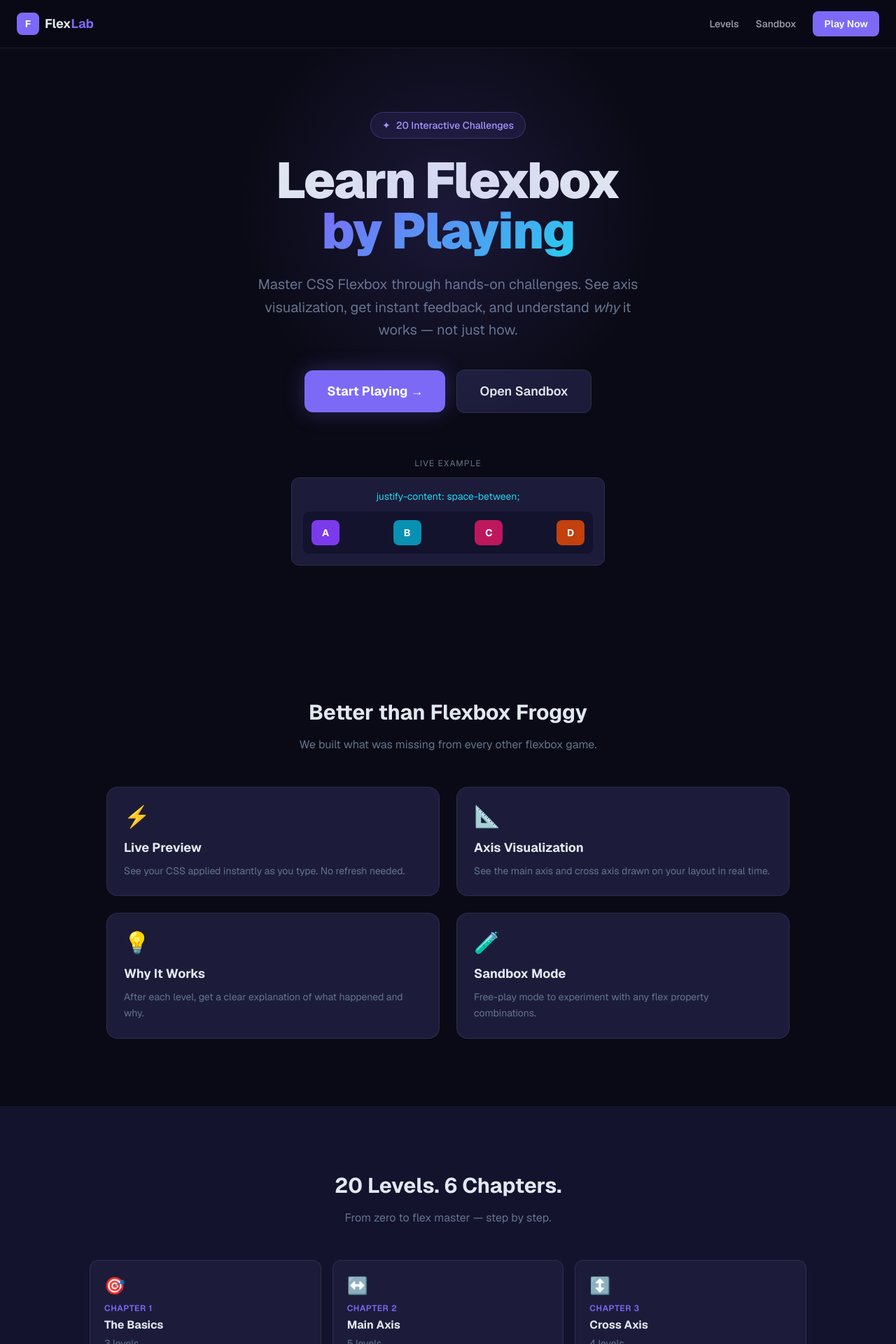
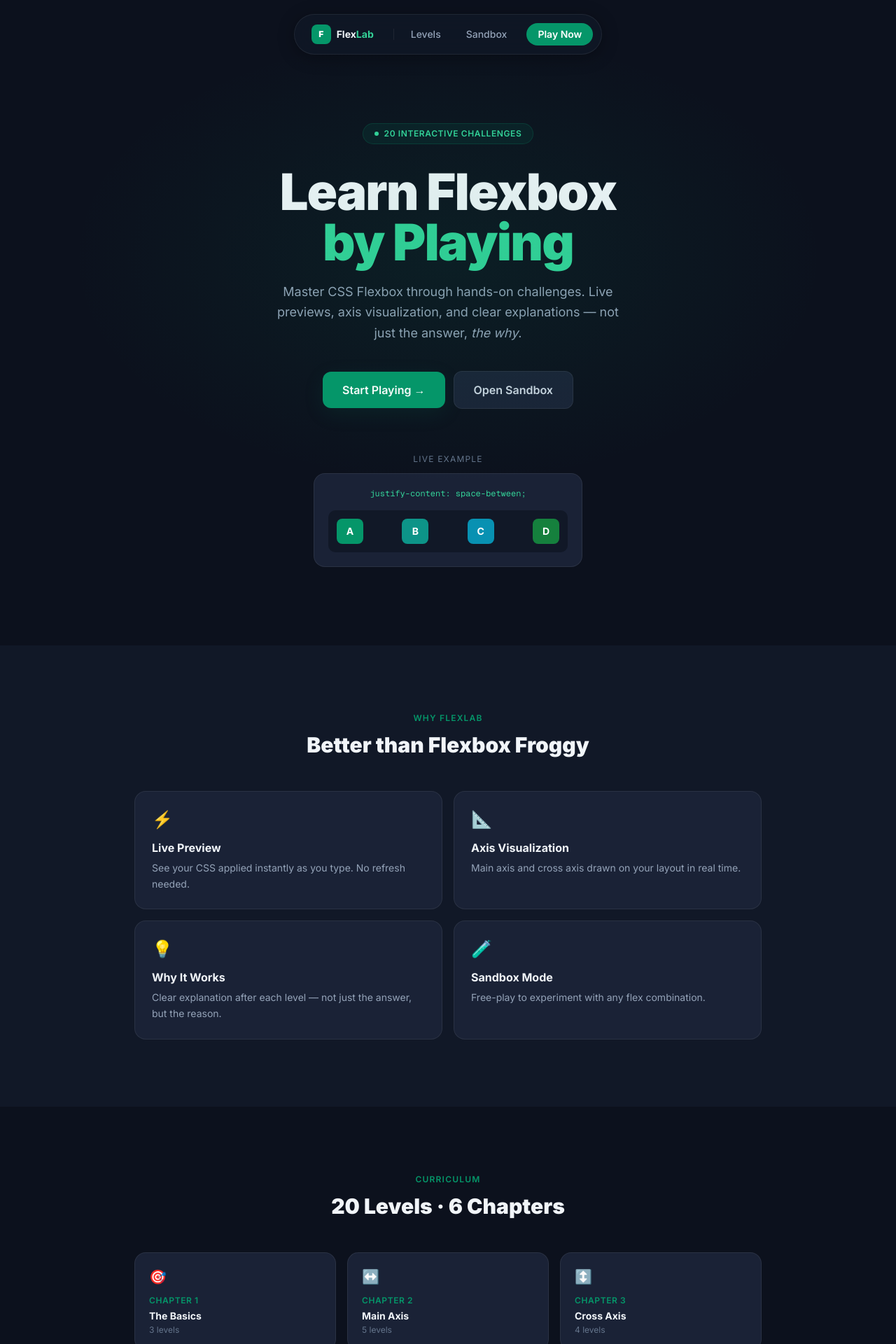
Before and after one commit to VaheM27/csslab, a Next.js app: page / in a window 1280 px wide. Shown: the top 1920 px of the page at 70% size. Built offline with nearby package versions, Linux system fonts and the light colour scheme.

Commit message:
redesign: calm emerald palette, pill glassmorphism navbar

```diff
--- a/app/components/Navbar.tsx
+++ b/app/components/Navbar.tsx
@@ -2,45 +2,57 @@ import Link from "next/link";
 
 export default function Navbar() {
   return (
-    <nav
-      className="fixed top-0 left-0 right-0 z-50 flex items-center justify-between px-6 py-4"
+    <nav className="fixed top-0 left-0 right-0 z-50 flex justify-center px-6 pt-5">
+      <div
+        className="flex items-center gap-1 px-3 py-2 rounded-full"
         style={{
-        background: "rgba(10,10,22,0.85)",
-        backdropFilter: "blur(12px)",
-        borderBottom: "1px solid var(--border)",
+          background: "rgba(17, 24, 39, 0.75)",
+          backdropFilter: "blur(20px)",
+          WebkitBackdropFilter: "blur(20px)",
+          border: "1px solid var(--border)",
+          boxShadow: "0 4px 24px rgba(0,0,0,0.3)",
         }}
       >
-      <Link href="/" className="flex items-center gap-2 group">
+        {/* Logo */}
+        <Link href="/" className="flex items-center gap-2 px-3 py-1.5 mr-2 group">
           <div
-          className="w-8 h-8 rounded-lg flex items-center justify-center font-bold text-sm"
-          style={{ background: "var(--purple)", color: "#fff" }}
+            className="w-7 h-7 rounded-lg flex items-center justify-center font-black text-xs"
+            style={{ background: "var(--accent)", color: "#fff" }}
           >
             F
           </div>
-        <span className="font-bold text-lg" style={{ color: "var(--text)" }}>
-          Flex<span style={{ color: "var(--purple)" }}>Lab</span>
+          <span className="font-bold text-sm" style={{ color: "var(--text)" }}>
+            Flex<span style={{ color: "var(--accent-light)" }}>Lab</span>
           </span>
         </Link>
 
-      <div className="flex items-center gap-6">
+        <div
+          className="w-px h-4 mx-1"
+          style={{ background: "var(--border)" }}
+        />
+
         <Link
           href="/play"
-          className="text-sm font-medium transition-colors hover:opacity-100 opacity-70"
-          style={{ color: "var(--text)" }}
+          className="px-4 py-1.5 rounded-full text-sm font-medium transition-all hover:text-white"
+          style={{ color: "var(--muted-lt)" }}
         >
           Levels
         </Link>
         <Link
           href="/sandbox"
-          className="text-sm font-medium transition-colors hover:opacity-100 opacity-70"
-          style={{ color: "var(--text)" }}
+          className="px-4 py-1.5 rounded-full text-sm font-medium transition-all hover:text-white"
+          style={{ color: "var(--muted-lt)" }}
         >
           Sandbox
         </Link>
+
         <Link
           href="/play/1"
-          className="text-sm font-semibold px-4 py-2 rounded-lg transition-all hover:opacity-90"
-          style={{ background: "var(--purple)", color: "#fff" }}
+          className="ml-2 px-4 py-1.5 rounded-full text-sm font-semibold transition-all hover:opacity-90"
+          style={{
+            background: "var(--accent)",
+            color: "#fff",
+          }}
         >
           Play Now
         </Link>
--- a/app/data/levels.ts
+++ b/app/data/levels.ts
@@ -26,13 +26,13 @@ export interface Level {
 }
 
 const COLORS = [
-  "#7c3aed",
+  "#059669",
+  "#0d9488",
   "#0891b2",
-  "#be185d",
-  "#c2410c",
   "#15803d",
-  "#b45309",
-  "#1d4ed8",
+  "#0369a1",
+  "#047857",
+  "#0e7490",
 ];
 
 function makeItems(count: number, options?: { heights?: number[] }): FlexItem[] {
--- a/app/globals.css
+++ b/app/globals.css
@@ -1,86 +1,98 @@
+@import url("https://fonts.googleapis.com/css2?family=Inter:wght@300;400;500;600;700;800;900&display=swap");
 @import "tailwindcss";
 
 :root {
-  --bg: #0a0a16;
-  --surface: #13132e;
-  --card: #1c1c3a;
-  --border: rgba(255, 255, 255, 0.08);
-  --purple: #7c6af7;
-  --purple-light: #a799ff;
-  --cyan: #22d3ee;
-  --green: #4ade80;
-  --red: #f87171;
-  --text: #e2e8f0;
-  --muted: #64748b;
+  /* Backgrounds */
+  --bg:        #0c111d;
+  --surface:   #111827;
+  --card:      #1a2236;
+  --card-hover:#1e2844;
+
+  /* Emerald accent (from portfolio) */
+  --accent:        #059669;
+  --accent-rgb:    5, 150, 105;
+  --accent-alt:    #0d9488;
+  --accent-light:  #34d399;
+  --accent-dim:    rgba(5, 150, 105, 0.15);
+
+  /* Cross-axis indicator — calm teal/blue */
+  --axis-cross: #38bdf8;
+
+  /* Text */
+  --text:      #f1f5f9;
+  --text-sec:  #cbd5e1;
+  --muted:     #64748b;
+  --muted-lt:  #94a3b8;
+
+  /* Borders */
+  --border:        rgba(255, 255, 255, 0.07);
+  --border-accent: rgba(5, 150, 105, 0.22);
+  --border-strong: rgba(5, 150, 105, 0.4);
+
+  /* Shadows */
+  --shadow-sm: 0 2px 8px  rgba(5, 150, 105, 0.06);
+  --shadow-md: 0 8px 30px rgba(5, 150, 105, 0.10);
+  --shadow-lg: 0 20px 60px rgba(5, 150, 105, 0.14);
+
+  /* Success / error */
+  --success: #4ade80;
+  --error:   #f87171;
+
+  /* Fonts */
+  --font-sans: "Inter", system-ui, sans-serif;
+  --font-mono: var(--font-geist-mono);
 }
 
 @theme inline {
-  --color-bg: var(--bg);
-  --color-surface: var(--surface);
-  --color-card: var(--card);
-  --color-purple: var(--purple);
-  --color-purple-light: var(--purple-light);
-  --color-cyan: var(--cyan);
-  --color-success: var(--green);
-  --color-error: var(--red);
-  --color-text: var(--text);
-  --color-muted: var(--muted);
-  --font-sans: var(--font-geist-sans);
-  --font-mono: var(--font-geist-mono);
+  --font-sans: var(--font-sans);
+  --font-mono: var(--font-mono);
 }
 
-* {
-  box-sizing: border-box;
-}
+*, *::before, *::after { box-sizing: border-box; }
 
-html,
-body {
+html, body {
   background: var(--bg);
   color: var(--text);
+  font-family: var(--font-sans);
+  -webkit-font-smoothing: antialiased;
 }
 
 ::selection {
-  background: rgba(124, 106, 247, 0.4);
+  background: rgba(5, 150, 105, 0.35);
 }
 
-::-webkit-scrollbar {
-  width: 6px;
-  height: 6px;
-}
-::-webkit-scrollbar-track {
-  background: var(--surface);
-}
+::-webkit-scrollbar { width: 5px; height: 5px; }
+::-webkit-scrollbar-track { background: var(--surface); }
 ::-webkit-scrollbar-thumb {
-  background: rgba(124, 106, 247, 0.5);
+  background: rgba(5, 150, 105, 0.4);
   border-radius: 3px;
 }
-::-webkit-scrollbar-thumb:hover {
-  background: var(--purple);
+::-webkit-scrollbar-thumb:hover { background: var(--accent); }
+
+/* Utilities */
+.glow-accent {
+  box-shadow: var(--shadow-md);
+}
+
+.glass {
+  background: rgba(17, 24, 39, 0.8);
+  backdrop-filter: blur(16px);
+  -webkit-backdrop-filter: blur(16px);
+}
+
+@keyframes slide-up {
+  from { opacity: 0; transform: translateY(14px); }
+  to   { opacity: 1; transform: translateY(0); }
 }
 
 @keyframes float {
   0%, 100% { transform: translateY(0); }
-  50% { transform: translateY(-8px); }
+  50%       { transform: translateY(-6px); }
 }
 
 @keyframes pulse-border {
-  0%, 100% { border-color: rgba(124, 106, 247, 0.4); }
-  50% { border-color: rgba(124, 106, 247, 0.9); }
+  0%, 100% { border-color: var(--border-accent); }
+  50%       { border-color: var(--border-strong); }
 }
 
-@keyframes slide-up {
-  from { opacity: 0; transform: translateY(16px); }
-  to { opacity: 1; transform: translateY(0); }
-}
-
-.animate-slide-up {
-  animation: slide-up 0.4s ease both;
-}
-
-.glow {
-  box-shadow: 0 0 30px rgba(124, 106, 247, 0.3);
-}
-
-.glow-green {
-  box-shadow: 0 0 30px rgba(74, 222, 128, 0.3);
-}
+.animate-slide-up { animation: slide-up 0.4s ease both; }
--- a/app/page.tsx
+++ b/app/page.tsx
@@ -5,36 +5,32 @@ const features = [
   {
     icon: "⚡",
     title: "Live Preview",
-    description:
-      "See your CSS applied instantly as you type. No refresh needed.",
+    description: "See your CSS applied instantly as you type. No refresh needed.",
   },
   {
     icon: "📐",
     title: "Axis Visualization",
-    description:
-      "See the main axis and cross axis drawn on your layout in real time.",
+    description: "Main axis and cross axis drawn on your layout in real time.",
   },
   {
     icon: "💡",
     title: "Why It Works",
-    description:
-      "After each level, get a clear explanation of what happened and why.",
+    description: "Clear explanation after each level — not just the answer, but the reason.",
   },
   {
     icon: "🧪",
     title: "Sandbox Mode",
-    description:
-      "Free-play mode to experiment with any flex property combinations.",
+    description: "Free-play to experiment with any flex combination.",
   },
 ];
 
 const chapters = [
-  { index: 1, name: "The Basics", levels: 3, emoji: "🎯" },
-  { index: 2, name: "Main Axis", levels: 5, emoji: "↔️" },
-  { index: 3, name: "Cross Axis", levels: 4, emoji: "↕️" },
-  { index: 4, name: "Wrap & Gap", levels: 2, emoji: "🔀" },
-  { index: 5, name: "Item Properties", levels: 4, emoji: "🧩" },
-  { index: 6, name: "Real World", levels: 2, emoji: "🌍" },
+  { index: 1, name: "The Basics",       levels: 3,  emoji: "🎯" },
+  { index: 2, name: "Main Axis",        levels: 5,  emoji: "↔️" },
+  { index: 3, name: "Cross Axis",       levels: 4,  emoji: "↕️" },
+  { index: 4, name: "Wrap & Gap",       levels: 2,  emoji: "🔀" },
+  { index: 5, name: "Item Properties",  levels: 4,  emoji: "🧩" },
+  { index: 6, name: "Real World",       levels: 2,  emoji: "🌍" },
 ];
 
 export default function Home() {
@@ -42,71 +38,70 @@ export default function Home() {
     <>
       <Navbar />
       <main className="flex flex-col">
-        {/* Hero */}
+
+        {/* ── Hero ── */}
         <section
-          className="flex flex-col items-center justify-center text-center px-6 pt-40 pb-24 relative overflow-hidden"
+          className="relative flex flex-col items-center justify-center text-center px-6 pt-44 pb-28 overflow-hidden"
           style={{ minHeight: "100vh" }}
         >
-          {/* Background glow */}
+          {/* Subtle radial glow */}
           <div
-            className="absolute top-1/3 left-1/2 -translate-x-1/2 -translate-y-1/2 w-[600px] h-[600px] rounded-full pointer-events-none"
+            className="absolute inset-0 pointer-events-none"
             style={{
               background:
-                "radial-gradient(circle, rgba(124,106,247,0.15) 0%, transparent 70%)",
+                "radial-gradient(ellipse 60% 50% at 50% 40%, rgba(5,150,105,0.1) 0%, transparent 70%)",
             }}
           />
 
+          {/* Badge */}
           <div
-            className="inline-flex items-center gap-2 px-4 py-2 rounded-full text-sm font-medium mb-6"
+            className="inline-flex items-center gap-2 px-4 py-1.5 rounded-full text-xs font-semibold uppercase tracking-wider mb-8"
             style={{
-              background: "rgba(124,106,247,0.1)",
-              border: "1px solid rgba(124,106,247,0.3)",
-              color: "var(--purple-light)",
+              background: "rgba(5,150,105,0.1)",
+              border: "1px solid var(--border-accent)",
+              color: "var(--accent-light)",
             }}
           >
-            <span>✦</span> 20 Interactive Challenges
+            <span
+              className="w-1.5 h-1.5 rounded-full"
+              style={{ background: "var(--accent-light)" }}
+            />
+            20 Interactive Challenges
           </div>
 
+          {/* Headline */}
           <h1
-            className="text-5xl md:text-7xl font-black tracking-tight mb-6 leading-none"
+            className="text-5xl md:text-7xl font-black tracking-tight leading-none mb-5"
             style={{ color: "var(--text)" }}
           >
             Learn Flexbox
             <br />
-            <span
-              style={{
-                background: "linear-gradient(135deg, var(--purple), var(--cyan))",
-                WebkitBackgroundClip: "text",
-                WebkitTextFillColor: "transparent",
-              }}
-            >
-              by Playing
-            </span>
+            <span style={{ color: "var(--accent-light)" }}>by Playing</span>
           </h1>
 
           <p
-            className="text-lg md:text-xl max-w-xl mb-10 leading-relaxed"
-            style={{ color: "var(--muted)" }}
+            className="text-lg max-w-lg mb-10 leading-relaxed"
+            style={{ color: "var(--muted-lt)" }}
           >
-            Master CSS Flexbox through hands-on challenges. See axis
-            visualization, get instant feedback, and understand{" "}
-            <em>why</em> it works — not just how.
+            Master CSS Flexbox through hands-on challenges. Live previews, axis
+            visualization, and clear explanations — not just the answer,{" "}
+            <em>the why</em>.
           </p>
 
-          <div className="flex flex-col sm:flex-row gap-4 items-center">
+          <div className="flex flex-col sm:flex-row gap-3 items-center">
             <Link
               href="/play/1"
-              className="px-8 py-4 rounded-xl font-bold text-lg transition-all hover:scale-105 glow"
-              style={{ background: "var(--purple)", color: "#fff" }}
+              className="px-7 py-3.5 rounded-xl font-semibold text-base transition-all hover:opacity-90 glow-accent"
+              style={{ background: "var(--accent)", color: "#fff" }}
             >
               Start Playing →
             </Link>
             <Link
               href="/sandbox"
-              className="px-8 py-4 rounded-xl font-semibold text-lg transition-all hover:opacity-80"
+              className="px-7 py-3.5 rounded-xl font-semibold text-base transition-all hover:bg-opacity-60"
               style={{
                 background: "var(--card)",
-                color: "var(--text)",
+                color: "var(--text-sec)",
                 border: "1px solid var(--border)",
               }}
             >
@@ -114,21 +109,24 @@ export default function Home() {
             </Link>
           </div>
 
-          {/* Mini flex demo */}
-          <div className="mt-16 w-full max-w-md">
-            <p className="text-xs mb-3 uppercase tracking-widest" style={{ color: "var(--muted)" }}>
+          {/* Live demo card */}
+          <div className="mt-16 w-full max-w-sm">
+            <p
+              className="text-xs mb-3 uppercase tracking-widest"
+              style={{ color: "var(--muted)" }}
+            >
               Live example
             </p>
             <div
-              className="rounded-xl p-4"
+              className="rounded-2xl p-5"
               style={{
                 background: "var(--card)",
                 border: "1px solid var(--border)",
               }}
             >
               <code
-                className="text-sm block mb-3"
-                style={{ color: "var(--cyan)", fontFamily: "var(--font-mono)" }}
+                className="text-xs block mb-4"
+                style={{ color: "var(--accent-light)", fontFamily: "var(--font-mono)" }}
               >
                 justify-content: space-between;
               </code>
@@ -137,23 +135,23 @@ export default function Home() {
                   display: "flex",
                   justifyContent: "space-between",
                   background: "var(--surface)",
-                  borderRadius: "8px",
+                  borderRadius: "10px",
                   padding: "12px",
                   height: "60px",
                 }}
               >
-                {["A", "B", "C", "D"].map((label, i) => (
+                {["A", "B", "C", "D"].map((l, i) => (
                   <div
                     key={i}
                     className="rounded-lg flex items-center justify-center font-bold text-sm"
                     style={{
-                      width: 40,
+                      width: 38,
                       height: 36,
-                      background: ["#7c3aed", "#0891b2", "#be185d", "#c2410c"][i],
+                      background: ["#059669", "#0d9488", "#0891b2", "#15803d"][i],
                       color: "#fff",
                     }}
                   >
-                    {label}
+                    {l}
                   </div>
                 ))}
               </div>
@@ -161,81 +159,83 @@ export default function Home() {
           </div>
         </section>
 
-        {/* Features */}
-        <section className="px-6 py-24 max-w-5xl mx-auto w-full">
+        {/* ── Features ── */}
+        <section
+          className="px-6 py-24"
+          style={{ background: "var(--surface)" }}
+        >
+          <div className="max-w-4xl mx-auto">
+            <p
+              className="text-xs font-semibold uppercase tracking-widest text-center mb-3"
+              style={{ color: "var(--accent)" }}
+            >
+              Why FlexLab
+            </p>
             <h2
-            className="text-3xl font-bold text-center mb-4"
+              className="text-3xl font-black text-center mb-12"
               style={{ color: "var(--text)" }}
             >
               Better than Flexbox Froggy
             </h2>
-          <p className="text-center mb-12" style={{ color: "var(--muted)" }}>
-            We built what was missing from every other flexbox game.
-          </p>
-          <div className="grid grid-cols-1 sm:grid-cols-2 gap-6">
+            <div className="grid grid-cols-1 sm:grid-cols-2 gap-4">
               {features.map((f) => (
                 <div
                   key={f.title}
-                className="rounded-2xl p-6"
+                  className="rounded-2xl p-6 transition-all"
                   style={{
                     background: "var(--card)",
                     border: "1px solid var(--border)",
                   }}
                 >
-                <div className="text-3xl mb-3">{f.icon}</div>
-                <h3
-                  className="font-bold text-lg mb-2"
-                  style={{ color: "var(--text)" }}
-                >
+                  <div className="text-2xl mb-3">{f.icon}</div>
+                  <h3 className="font-bold mb-1.5" style={{ color: "var(--text)" }}>
                     {f.title}
                   </h3>
-                <p className="text-sm leading-relaxed" style={{ color: "var(--muted)" }}>
+                  <p className="text-sm leading-relaxed" style={{ color: "var(--muted-lt)" }}>
                     {f.description}
                   </p>
                 </div>
               ))}
             </div>
+          </div>
         </section>
 
-        {/* Chapters */}
-        <section
-          className="px-6 py-24"
-          style={{ background: "var(--surface)" }}
+        {/* ── Chapters ── */}
+        <section className="px-6 py-24">
+          <div className="max-w-4xl mx-auto">
+            <p
+              className="text-xs font-semibold uppercase tracking-widest text-center mb-3"
+              style={{ color: "var(--accent)" }}
             >
-          <div className="max-w-5xl mx-auto">
+              Curriculum
+            </p>
             <h2
-              className="text-3xl font-bold text-center mb-4"
+              className="text-3xl font-black text-center mb-12"
               style={{ color: "var(--text)" }}
             >
-              20 Levels. 6 Chapters.
+              20 Levels · 6 Chapters
             </h2>
-            <p className="text-center mb-12" style={{ color: "var(--muted)" }}>
-              From zero to flex master — step by step.
-            </p>
             <div className="grid grid-cols-2 sm:grid-cols-3 gap-4">
               {chapters.map((ch) => (
                 <div
                   key={ch.index}
-                  className="rounded-xl p-5"
+                  className="rounded-2xl p-5"
                   style={{
                     background: "var(--card)",
                     border: "1px solid var(--border)",
                   }}
                 >
-                  <div className="text-2xl mb-2">{ch.emoji}</div>
+                  <div className="text-xl mb-3">{ch.emoji}</div>
                   <div
                     className="text-xs font-semibold uppercase tracking-wider mb-1"
-                    style={{ color: "var(--purple)" }}
+                    style={{ color: "var(--accent)" }}
                   >
                     Chapter {ch.index}
                   </div>
-                  <div
-                    className="font-bold mb-1"
-                    style={{ color: "var(--text)" }}
-                  >
+                  <div className="font-bold text-sm mb-0.5" style={{ color: "var(--text)" }}>
                     {ch.name}
                   </div>
-                  <div className="text-sm" style={{ color: "var(--muted)" }}>
+                  <div className="text-xs" style={{ color: "var(--muted)" }}>
                     {ch.levels} levels
                   </div>
                 </div>
@@ -244,29 +244,32 @@ export default function Home() {
           </div>
         </section>
 
-        {/* CTA */}
-        <section className="px-6 py-32 text-center">
-          <h2
-            className="text-4xl font-black mb-6"
-            style={{ color: "var(--text)" }}
+        {/* ── CTA ── */}
+        <section
+          className="px-6 py-32 text-center"
+          style={{ background: "var(--surface)" }}
         >
-            Ready to flex? 💪
+          <p
+            className="text-xs font-semibold uppercase tracking-widest mb-4"
+            style={{ color: "var(--accent)" }}
+          >
+            Ready?
+          </p>
+          <h2 className="text-4xl font-black mb-8" style={{ color: "var(--text)" }}>
+            Start flexing today 💪
           </h2>
           <Link
             href="/play/1"
-            className="inline-block px-10 py-5 rounded-xl font-bold text-xl transition-all hover:scale-105 glow"
-            style={{ background: "var(--purple)", color: "#fff" }}
+            className="inline-block px-8 py-4 rounded-xl font-semibold text-lg transition-all hover:opacity-90 glow-accent"
+            style={{ background: "var(--accent)", color: "#fff" }}
           >
             Start Level 1 →
           </Link>
         </section>
 
         <footer
-          className="text-center py-8 text-sm"
-          style={{
-            color: "var(--muted)",
-            borderTop: "1px solid var(--border)",
-          }}
+          className="text-center py-6 text-sm"
+          style={{ color: "var(--muted)", borderTop: "1px solid var(--border)" }}
         >
           Built with ❤️ to make CSS learning actually fun.
         </footer>
--- a/app/sandbox/SandboxClient.tsx
+++ b/app/sandbox/SandboxClient.tsx
@@ -110,7 +110,7 @@ export default function SandboxClient() {
               style={{
                 background: "var(--card)",
                 border: "1px solid var(--border)",
-                color: "var(--cyan)",
+                color: "var(--accent-light)",
                 fontFamily: "var(--font-mono)",
                 lineHeight: 1.8,
                 minHeight: 200,
@@ -195,7 +195,7 @@ export default function SandboxClient() {
                   >
                     <code
                       className="text-sm font-bold block mb-1"
-                      style={{ color: "var(--cyan)", fontFamily: "var(--font-mono)" }}
+                      style={{ color: "var(--accent-light)", fontFamily: "var(--font-mono)" }}
                     >
                       {prop}
                     </code>
```
Also changed, not shown: app/play/[level]/GameClient.tsx (+13 -13 lines). Lines whose indentation alone changed are shown as unchanged.
